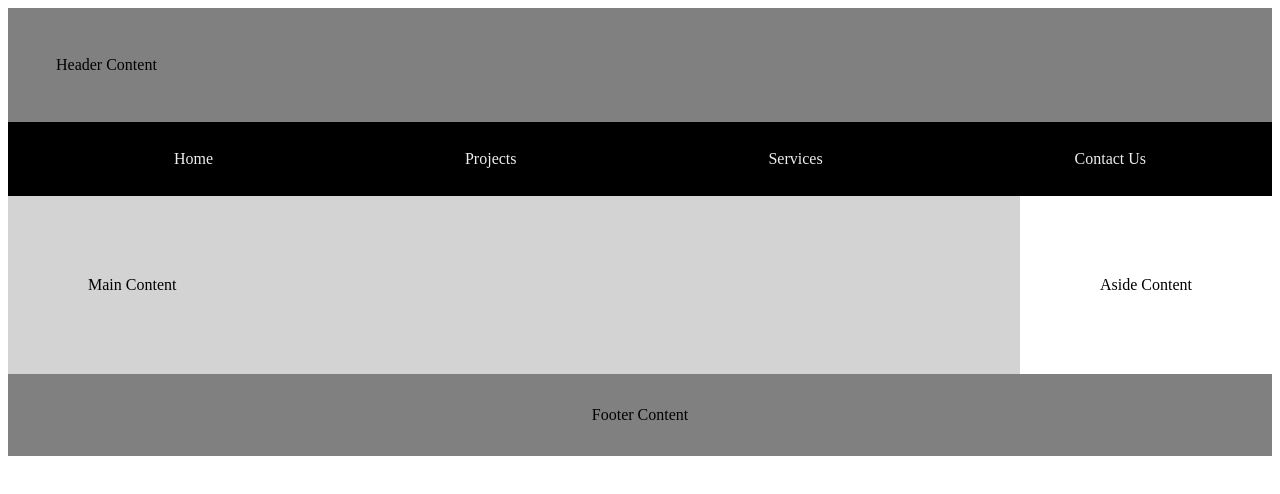
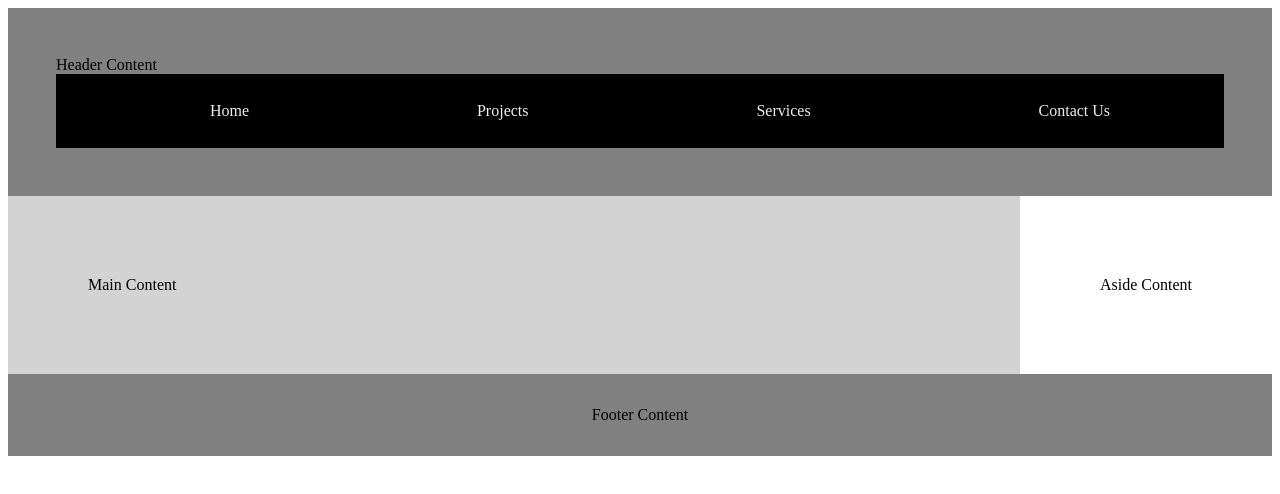
Before and after one commit to wcvaughan/wdd131, a plain HTML site: page week01/basic-layout.html in a window 1280 px wide. Drawn offline with Linux system fonts and the light colour scheme.

Commit message:
fiddly bits

```diff
--- a/week01/basic-layout.html
+++ b/week01/basic-layout.html
@@ -7,10 +7,12 @@
     <link rel="stylesheet" href="styles/layout.css">
     <title>Basic Layout - Chris Vaughan - WDD 131</title>
 </head>
+<!-- Move nav into header -->
 
 <body>
     <div class="parent">
-        <header class="section">Header Content</header>
+        <header class="section">Header Content
+
             <nav>
                 <ul class="navigation wrap">
                     <li><a href="#" title="Home">Home</a></li>
@@ -19,11 +21,12 @@
                     <li><a href="#" title="Contact Us">Contact Us</a></li>
                 </ul>
             </nav>
+        </header>
+        <!-- Make <main></main> and put below two classes inside -->
         <div class="left-side" contenteditable>Main Content</div>
         <div class="right-side" contenteditable>Aside Content</div>
         <footer class="section">Footer Content</footer>
     </div>
-
 </body>
 
 </html>
--- a/week01/styles/layout.css
+++ b/week01/styles/layout.css
@@ -9,10 +9,11 @@ header {
     background-color: gray;
 }
 
+/* Fix nav for fitting inside header content */
 nav {
     /* margin: 0 auto 2rem; */
+    align-content: space-between;
     padding: 1/2rem;
-    grid-column: 1 / 4;
     background-color: black;
 }
 
```
Lines whose indentation alone changed are shown as unchanged.
